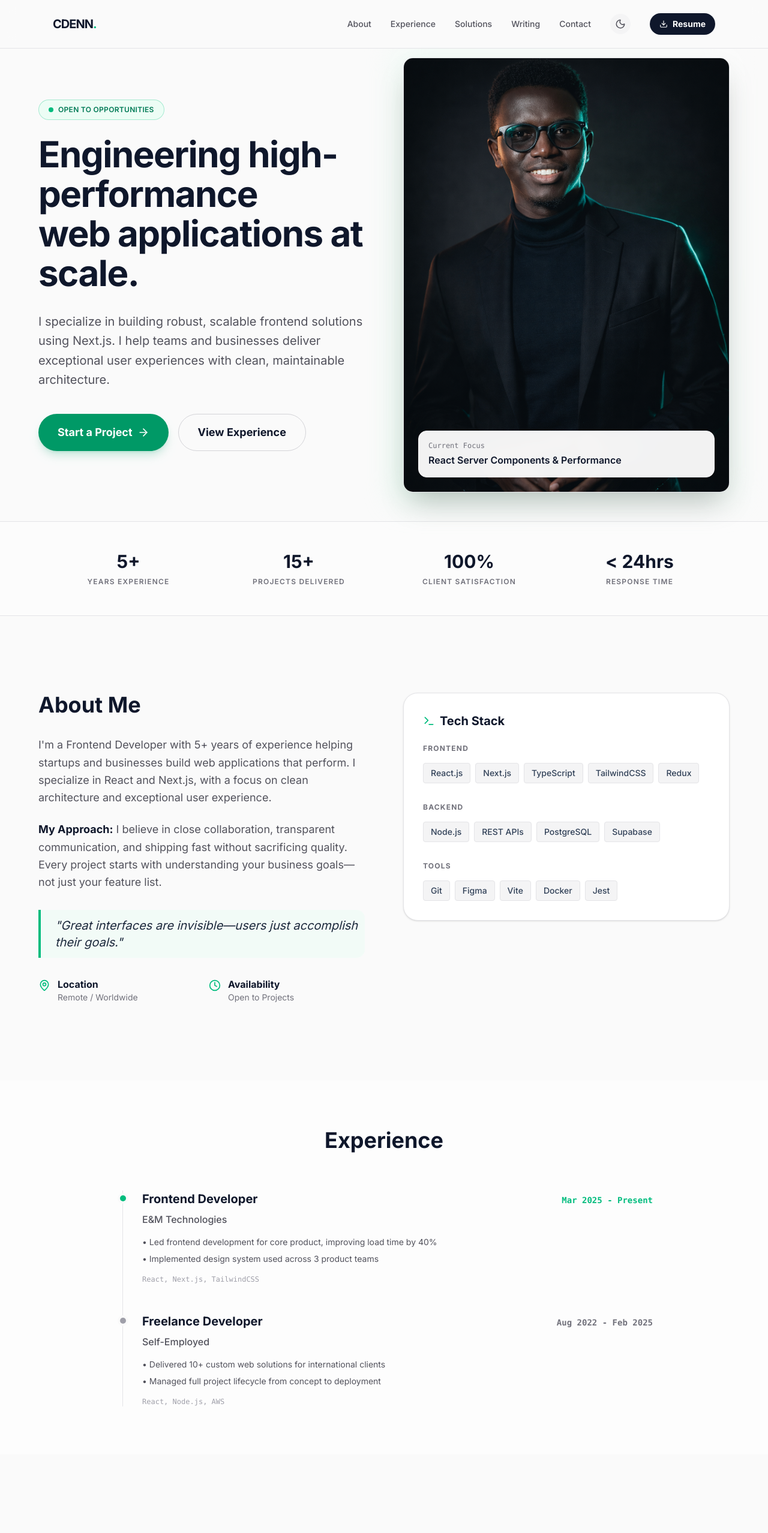
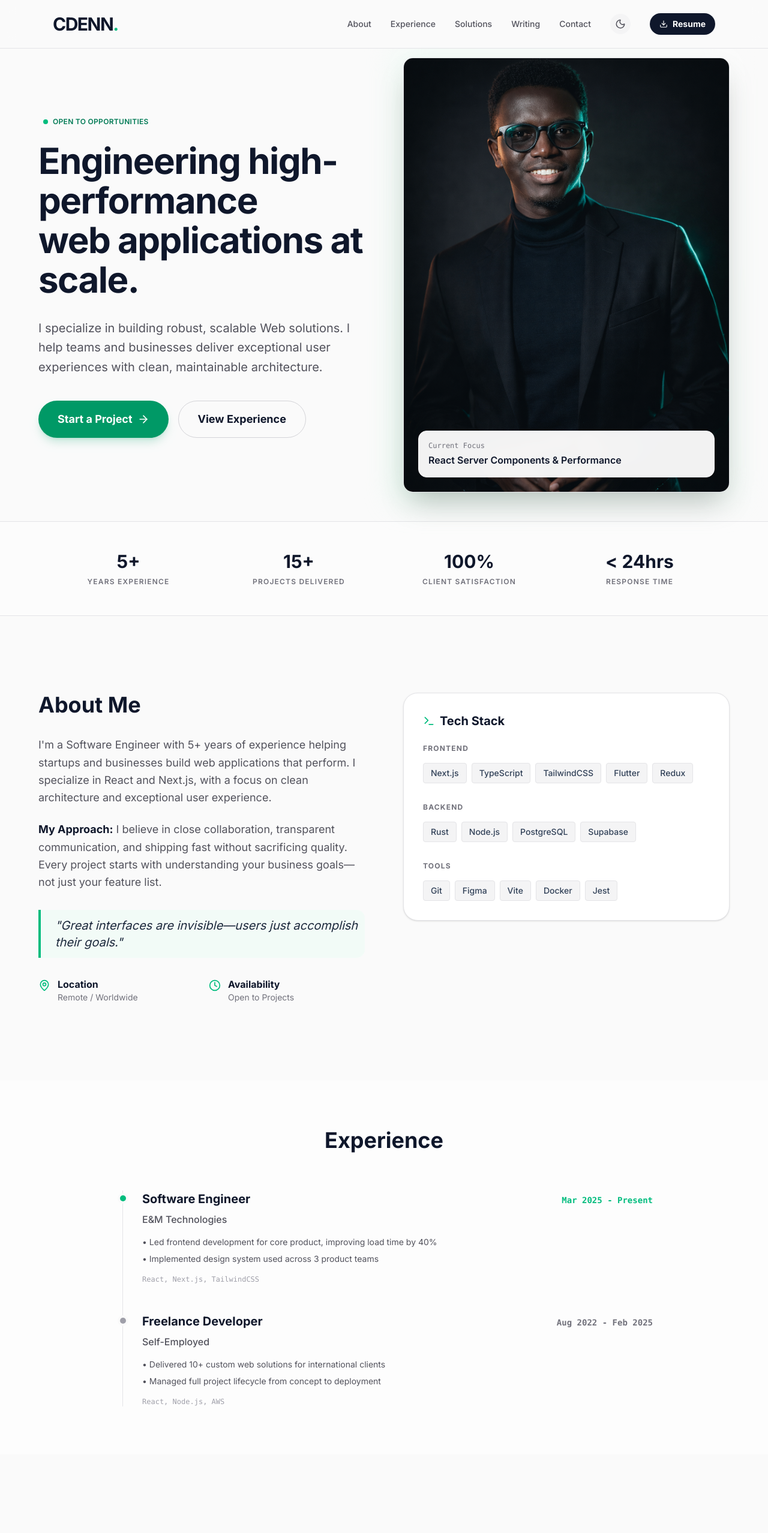
Before and after one commit to CDenn03/cdenn-port-v2, a Next.js app: page / in a window 1280 px wide. Shown: the top 2556 px of the page at 60% size. Built offline with nearby package versions, Linux system fonts and the light colour scheme.

Commit message:
Updated to Engineer

```diff
--- a/app/components/layout/Footer.tsx
+++ b/app/components/layout/Footer.tsx
@@ -1,6 +1,6 @@
 "use client";
 
-import { Github, Linkedin, Twitter } from "lucide-react";
+import { SocialIcon } from "react-social-icons";
 
 export const Footer = () => {
   return (
@@ -8,11 +8,11 @@ export const Footer = () => {
       <div className="max-w-6xl mx-auto">
         <div className="grid md:grid-cols-4 gap-12 mb-20">
           <div className="md:col-span-1">
-            <div className="text-xl font-bold tracking-tighter mb-6 text-slate-900 dark:text-zinc-100">
+            <div className="text-2xl font-bold tracking-tighter mb-6 text-slate-900 dark:text-zinc-100">
               CDENN<span className="text-emerald-500">.</span>
             </div>
             <p className="text-sm text-zinc-500">
-              Frontend Developer & React Specialist helping businesses build scalable web products.
+              Software Engineer helping businesses build scalable web products.
             </p>
           </div>
 
@@ -47,9 +47,11 @@ export const Footer = () => {
         <div className="border-t pt-8 flex flex-col md:flex-row justify-between items-center gap-4 text-sm border-zinc-100 text-zinc-400 dark:border-zinc-800 dark:text-zinc-500">
           <p>© 2025 CDenn. All rights reserved.</p>
           <div className="flex gap-4">
-            <a href="#" className="hover:text-emerald-500 transition-colors"><Github size={20} /></a>
-            <a href="#" className="hover:text-emerald-500 transition-colors"><Linkedin size={20} /></a>
-            <a href="#" className="hover:text-emerald-500 transition-colors"><Twitter size={20} /></a>
+            {/* <a href="#" className="hover:text-emerald-500 transition-colors"><Github size={20} /></a> */}
+            <SocialIcon network="github" />
+            <SocialIcon url="https://linkedin.com/in/couetilc" />
+            <SocialIcon network="X" />
+            {/* <a href="#" className="hover:text-emerald-500 transition-colors"><Twitter size={20} /></a> */}
           </div>
         </div>
       </div>
--- a/app/components/layout/Navbar.tsx
+++ b/app/components/layout/Navbar.tsx
@@ -37,11 +37,10 @@ export const Navbar = () => {
   return (
     <nav className="fixed top-0 w-full z-50 border-b transition-colors duration-300 border-zinc-200 bg-zinc-50/80 dark:border-zinc-800 dark:bg-zinc-950/80 backdrop-blur-md">
       <div className="max-w-6xl mx-auto px-6 h-20 flex items-center justify-between">
-        <div className="text-xl font-bold tracking-tighter text-slate-900 dark:text-zinc-100">
+        <div className="text-3xl font-bold tracking-tighter text-slate-900 dark:text-zinc-100">
           CDENN<span className="text-emerald-500">.</span>
         </div>
 
-        {/* Desktop Navigation */}
         <div className="hidden md:flex items-center gap-8">
           {navLinks.map((link) => (
             <a
--- a/app/components/sections/AboutSection.tsx
+++ b/app/components/sections/AboutSection.tsx
@@ -4,8 +4,8 @@ import { MapPin, Clock, Terminal } from "lucide-react";
 import { Reveal } from "../ui/Reveal";
 
 const techStack = {
-  frontend: ["React.js", "Next.js", "TypeScript", "TailwindCSS", "Redux"],
-  backend: ["Node.js", "REST APIs", "PostgreSQL", "Supabase"],
+  frontend: ["Next.js", "TypeScript", "TailwindCSS", "Flutter", "Redux"],
+  backend: ["Rust", "Node.js", "PostgreSQL", "Supabase"],
   tools: ["Git", "Figma", "Vite", "Docker", "Jest"]
 };
 
@@ -20,7 +20,7 @@ export const AboutSection = () => {
 
           <Reveal>
             <p className="text-lg leading-relaxed mb-6 text-zinc-600 dark:text-zinc-400">
-              I&apos;m a Frontend Developer with 5+ years of experience helping startups and businesses build web applications that perform. I specialize in React and Next.js, with a focus on clean architecture and exceptional user experience.
+              I&apos;m a Software Engineer with 5+ years of experience helping startups and businesses build web applications that perform. I specialize in React and Next.js, with a focus on clean architecture and exceptional user experience.
             </p>
           </Reveal>
 
--- a/app/components/sections/ContactSection.tsx
+++ b/app/components/sections/ContactSection.tsx
@@ -38,7 +38,7 @@ export const ContactSection = () => {
               </a>
             </div>
 
-            <div className="mt-12 p-6 rounded-xl bg-emerald-50 border border-emerald-100 dark:bg-emerald-950/50 dark:border-emerald-900/50">
+            <div className="mt-8 py-4 px-2">
               <p className="text-sm flex items-center gap-2 text-emerald-800 dark:text-emerald-400">
                 <Clock size={16} className="text-emerald-500" />
                 I typically respond within 24 hours.
@@ -109,7 +109,7 @@ export const ContactSection = () => {
               ></textarea>
             </div>
 
-            <button type="submit" className="w-full bg-emerald-600 text-white text-base font-bold py-4 rounded-xl hover:bg-emerald-500 transition-colors shadow-lg shadow-emerald-600/20">
+            <button type="submit" className="w-full bg-emerald-600 text-white text-base font-bold py-4 rounded-xl hover:bg-emerald-500 transition-colors shadow-lg shadow-emerald-600/20 cursor-pointer">
               Send Message
             </button>
           </form>
--- a/app/components/sections/HeroSection.tsx
+++ b/app/components/sections/HeroSection.tsx
@@ -12,7 +12,7 @@ export const HeroSection = () => {
 
         <div>
           <Reveal>
-            <div className="inline-flex items-center gap-2 px-4 py-2 mb-6 border rounded-full text-xs font-semibold tracking-wide uppercase border-emerald-500/30 bg-emerald-50 text-emerald-700 dark:bg-emerald-950/50 dark:text-emerald-400">
+            <div className="inline-flex items-center gap-2 px-2 py-2 mb-4  text-xs font-semibold tracking-wide uppercase text-emerald-700  dark:text-emerald-400">
               <span className="relative flex h-2 w-2">
                 <span className="animate-ping absolute inline-flex h-full w-full rounded-full bg-emerald-400 opacity-75"></span>
                 <span className="relative inline-flex rounded-full h-2 w-2 bg-emerald-500"></span>
@@ -30,7 +30,7 @@ export const HeroSection = () => {
 
           <Reveal delay={0.2}>
             <p className="text-lg md:text-xl max-w-xl leading-relaxed mb-10 text-zinc-600 dark:text-zinc-400">
-              I specialize in building robust, scalable frontend solutions using Next.js. I help teams and businesses deliver exceptional user experiences with clean, maintainable architecture.
+              I specialize in building robust, scalable Web solutions. I help teams and businesses deliver exceptional user experiences with clean, maintainable architecture.
             </p>
           </Reveal>
 
@@ -59,7 +59,7 @@ export const HeroSection = () => {
             <div className="relative rounded-2xl overflow-hidden aspect-4/5 md:aspect-3/4 shadow-2xl bg-white border border-zinc-200 dark:bg-zinc-900 dark:border-zinc-800">
               <Image
                 src="/assets/images/port-photo-4.png"
-                alt="CDenn Dennison - Frontend Developer"
+                alt="CDenn - Software Engineer"
                 fill
                 className="object-cover hover:scale-105 transition-transform duration-700 ease-out"
                 priority
--- a/app/data/portfolio.ts
+++ b/app/data/portfolio.ts
@@ -3,7 +3,7 @@ import { Experience, Solution, Testimonial, Writing } from "@/app/types";
 export const experiences: Experience[] = [
   {
     company: "E&M Technologies",
-    role: "Frontend Developer",
+    role: "Software Engineer",
     period: "Mar 2025 - Present",
     desc: [
       "Led frontend development for core product, improving load time by 40%",
--- a/app/layout.tsx
+++ b/app/layout.tsx
@@ -6,8 +6,8 @@ import { ThemeProvider } from "./providers/ThemeProvider";
 const inter = Inter({ subsets: ["latin"] });
 
 export const metadata: Metadata = {
-  title: "CDenn | Frontend Developer",
-  description: "I craft high-performance NextJS applications that convert visitors into customers.",
+  title: "CDenn | Software Engineer | Frontend Developer",
+  description: "I craft high-performance Web Solutions that convert visitors into customers.",
 };
 
 export default function RootLayout({
--- a/package.json
+++ b/package.json
@@ -14,7 +14,8 @@
     "next": "16.1.4",
     "next-themes": "^0.4.6",
     "react": "19.2.3",
-    "react-dom": "19.2.3"
+    "react-dom": "19.2.3",
+    "react-social-icons": "^6.25.0"
   },
   "devDependencies": {
     "@tailwindcss/postcss": "^4",
```
Also changed, not shown: 1 other file (tests, documents, lock files or other folders).
